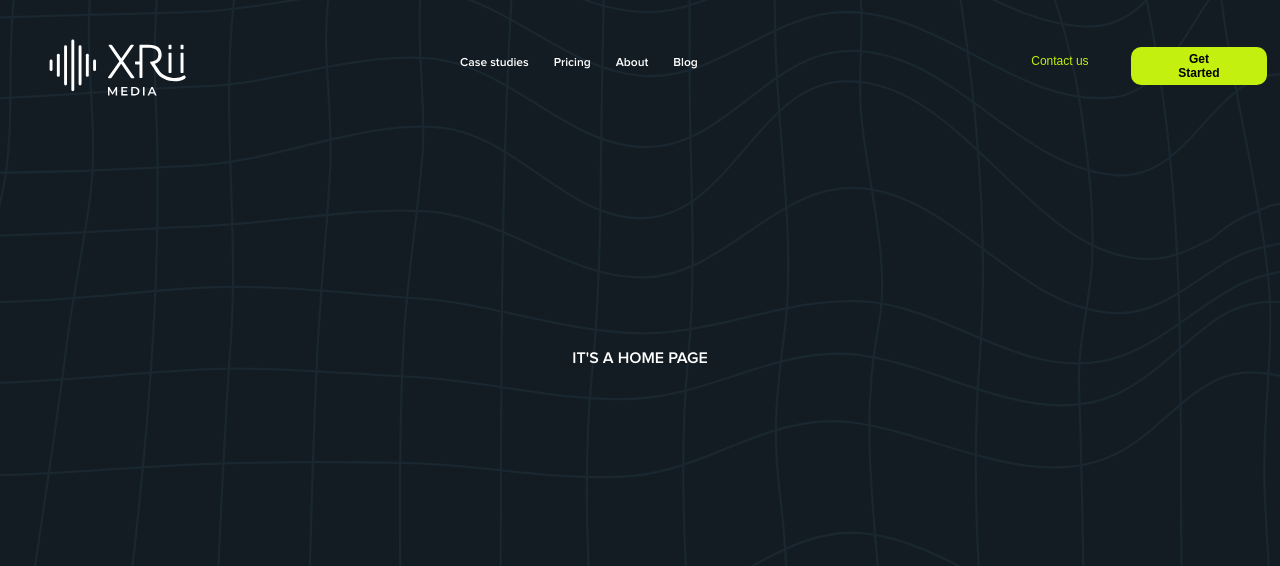
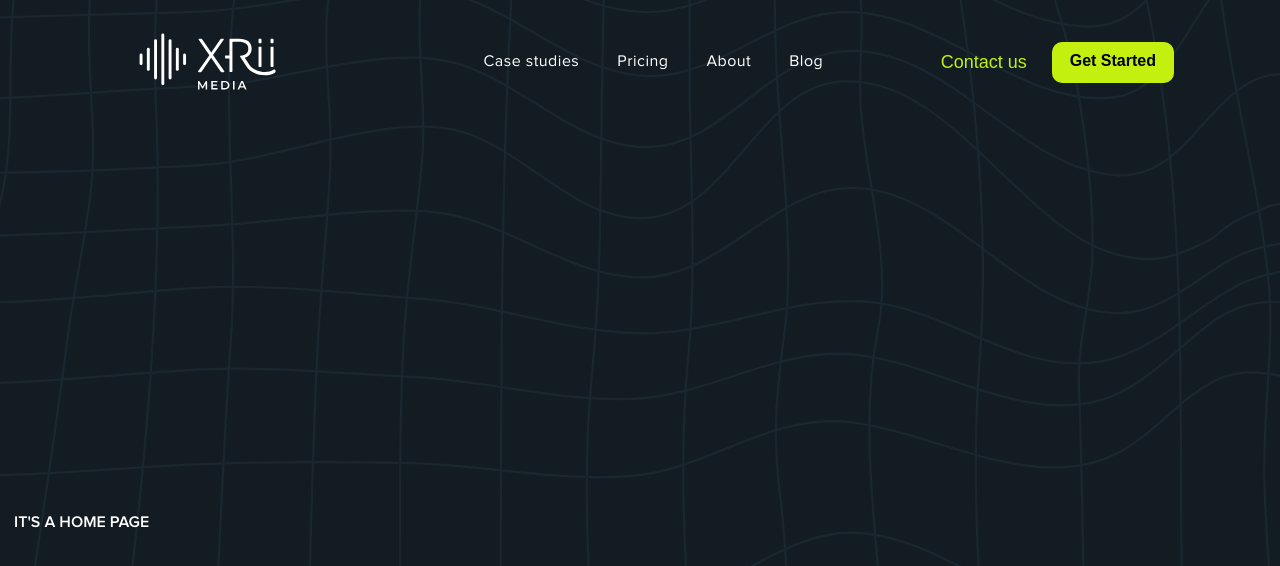
Before and after one commit to olenakorol1708/my-react-app, a React (Vite) app: page / in a window 1280 px wide. Shown: the top 566 px of the page. Built offline with nearby package versions, Linux system fonts and the light colour scheme.

Commit message:
Pixel Perfect header 1440px

```diff
--- a/src/App.scss
+++ b/src/App.scss
@@ -4,26 +4,17 @@
 
 
 #root {
-  max-width: 1442px;
+
   margin: 0 auto;
-  padding: 2rem;
-  text-align: center;
+  padding: 0px;
+
 }
 
-nav {
-  a {
-    margin-right: 10px;
-    text-decoration: none;
-    font-weight: 700;
-    color: $primary-color;
-    font-family: $main-font;
-    font-weight: 600;
-  }
-}
+
 
 .nav {
   color: $primary-color;
   font-family: $main-font;
   font-weight: 600;
-  padding-top:px-to-rem(300px)
+  padding-top: px-to-rem(500px)
 }
--- a/src/App.tsx
+++ b/src/App.tsx
@@ -4,7 +4,7 @@ import { NetComponent, Header } from "./Components"
 
 function App() {
   return (
-    <>
+    <div className="wrapper">
       <header>
         <NetComponent/>
         <Header/>
@@ -13,7 +13,7 @@ function App() {
 
       <br />
       <Outlet />
-    </>
+    </div>
   );
 }
 
--- a/src/Components/Header/Header.tsx
+++ b/src/Components/Header/Header.tsx
@@ -1,27 +1,47 @@
+import React from 'react';
+import {useState} from 'react';
 import logoImage from "../../images/XriiLogo/gradient logo.svg";
+import burgerMenu from "..//../images/Homepage/burgerMenu.svg"
 import { Link } from "react-router-dom";
 import paths from "../../Paths/paths";
 import "./style.scss";
 
 const Header = () => {
+  const [menuOpen, setMenuOpen] = useState<boolean>(false);
+const toggleMenuOpen = ()=>{
+  setMenuOpen(!menuOpen)
+}
   return (
     <header className="header_container">
+
       <div className="header_logo">
         <Link to={paths.HOME}>
           <img src={logoImage} alt="companyLogo" />
         </Link>
       </div>
+
+
+
+
       <nav className="header_navigation">
         <Link to={paths.CASE}>Case studies</Link>
         <Link to={paths.PRICE}>Pricing</Link>
-          <Link to={paths.ABOUT}>About</Link>
+        <Link to={paths.ABOUT}>About</Link>
         <Link to={paths.BLOG}>Blog</Link>
         <Link to={paths.HOME}></Link>
       </nav>
+
       <div className="header_actions">
         <button className="contact-button_header">Contact us</button>
         <button className="get-started-button_header">Get Started</button>
+
       </div>
+
+      <button className='header_burger'>
+        <img src = {burgerMenu} onClick = {toggleMenuOpen} alt = "burgerIcon"/>
+      </button>
+
+
     </header>
   );
 };
--- a/src/Components/Header/style.scss
+++ b/src/Components/Header/style.scss
@@ -5,9 +5,10 @@
 $breakpoints: (phone: 320px, tablet: 768px, desktop: 1024px);
 
 .header_container {
-    max-width: px-to-rem(1413px);
+    padding-top: px-to-rem(10px);
+    padding-left:px-to-rem(168px);
+    max-width: px-to-rem(1440px);
     margin: 0 auto;
-    max-height: px-to-rem(71px);
     display: flex;
     position: fixed;
     justify-content: space-between;
@@ -17,85 +18,99 @@ $breakpoints: (phone: 320px, tablet: 768px, desktop: 1024px);
 
     .header_logo {
         display: flex;
-        max-height: 100%;
-        padding-top: px-to-rem(18px);
-        margin-right: px-to-rem(160px)
+        max-width: 100%;
+        margin-left:-50px;
     }
+
+    nav {
+        a {
+
+            text-decoration: none;
+            color: $primary-color;
+            font-family: $main-font;
+            font-weight: 400;
+            font-size: calm (px-to-rem(16px), 2.5vw,px-to-rem(28px));
+            letter-spacing: 0.03em;
+
+
+
+        }
+
+
+    }
+
 
     .header_navigation {
         display: flex;
-        gap: px-to-rem(35px);
+        gap: px-to-rem(38px);
         align-items: center;
-        margin-right: px-to-rem(180px);
-        font-size: $main-font;
-        font-weight: 400;
+        padding-left:px-to-rem(140px);
+        padding-top: px-to-rem(14px);
+        padding-bottom: px-to-rem(17px);
     }
 
     .header_actions {
         display: flex;
-        gap: px-to-rem(25px);
-        align-items: center;
-        padding-top: px-to-rem(14px);
-        padding-bottom: px-to-rem(17px);
-
+        justify-content: space-between;
+        padding-right:100px;
 
         .contact-button_header {
-            padding: px-to-rem(10px) px-to-rem(35px);
+            display:flex;
+            padding: px-to-rem(10px) px-to-rem(25px);
             cursor: pointer;
             background: none;
             color: $secondary-color;
-            font-size: $main-font;
+            font-size: px-to-rem(18px) !important;
             font-weight: 400;
+            white-space: nowrap;
+
         }
 
         .get-started-button_header {
+            display:flex;
             cursor: pointer;
-            padding: px-to-rem(13px) px-to-rem(18px) px-to-rem(12px);
+            padding: px-to-rem(10px) px-to-rem(18px) px-to-rem(10px);
             background-color: $secondary-color;
             border-radius: px-to-rem(10px);
-            font-weight: 800;
+            font-weight: 400;
+            white-space: nowrap;
+            font-size: px-to-rem(16px) !important;
+            font-weight: 600 !important;
+            margin-right:px-to-rem(20px)
         }
     }
 
-    @include media(">=tablet") {
 
-        padding: px-to-rem(20px) px-to-rem(10px);
+    .header_burger {
+        display: none;
+    }
+
+    @include media("<=tablet") {
+        .header_container {
+display:flex;
+padding: px-to-rem(20px);
+justify-content: space-between;
 
         .header_logo {
-            max-height: 70%;
-            margin-right: 0px;
-            padding-top: 0;
+            display: flex;
+            max-width: 50%
+        }
+        .header_navigation {
+          display: none;
 
         }
 
-        .header_navigation {
-            gap: px-to-rem(15px);
-            margin-right: 0px;
-            font-size: px-to-rem(12px);
-            margin-bottom: px-to-rem(10px)
-        }
-
         .header_actions {
-            gap: px-to-rem(5px);
-            margin-right: px-to-rem(35px);
-
-
             .contact-button_header {
-                width: 100%;
-                text-align: center;
-                font-size: px-to-rem(12px);
-                padding: px-to-rem(25px) px-to-rem(35px) px-to-rem(35px);
+              display: none; // Hide contact button on tablets
             }
-
             .get-started-button_header {
-                width: 100%;
-                text-align: center;
-                padding: px-to-rem(5px) px-to-rem(38px) px-to-rem(5px);
-                font-size: px-to-rem(12px);
-                font-weight: 600;
-
-            }
-
-        }
+                font-size: px-to-rem(14px); // Slightly adjust button size for better fit on tablet
+                padding: px-to-rem(8px) px-to-rem(16px); // Adjust padding for tablet
+              }
+            }}
+        .header_burger {
+            display: flex;
+            cursor:pointer;
+        }}
     }
-}
--- a/src/index.scss
+++ b/src/index.scss
@@ -19,18 +19,19 @@
 
 body {
 
-  // display: flex;
-  // place-items: center;
   min-width: 320px;
   min-height: 100vh;
   background-color: $background-color;
 
 }
-.container
-{
+.wrapper
+{ display:flex;
+  text-align: center;
+  margin:0 auto;
+  padding:px-to-rem(14px);
   max-width:1440px;
-  margin:0 auto;
-  padding:0px 118px;
+
+
 }
 h1 {
   font-size: 3.2em;
```
Also changed, not shown: src/images/Homepage/burgerMenu.svg (added).
